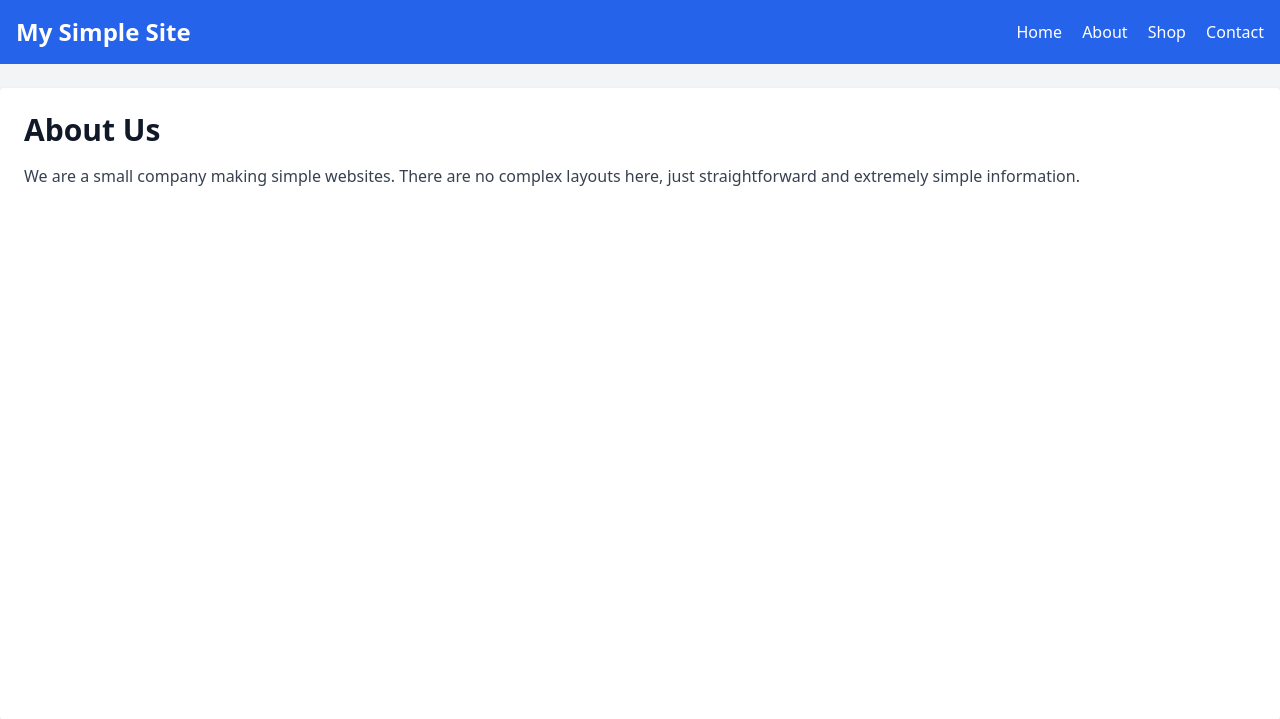
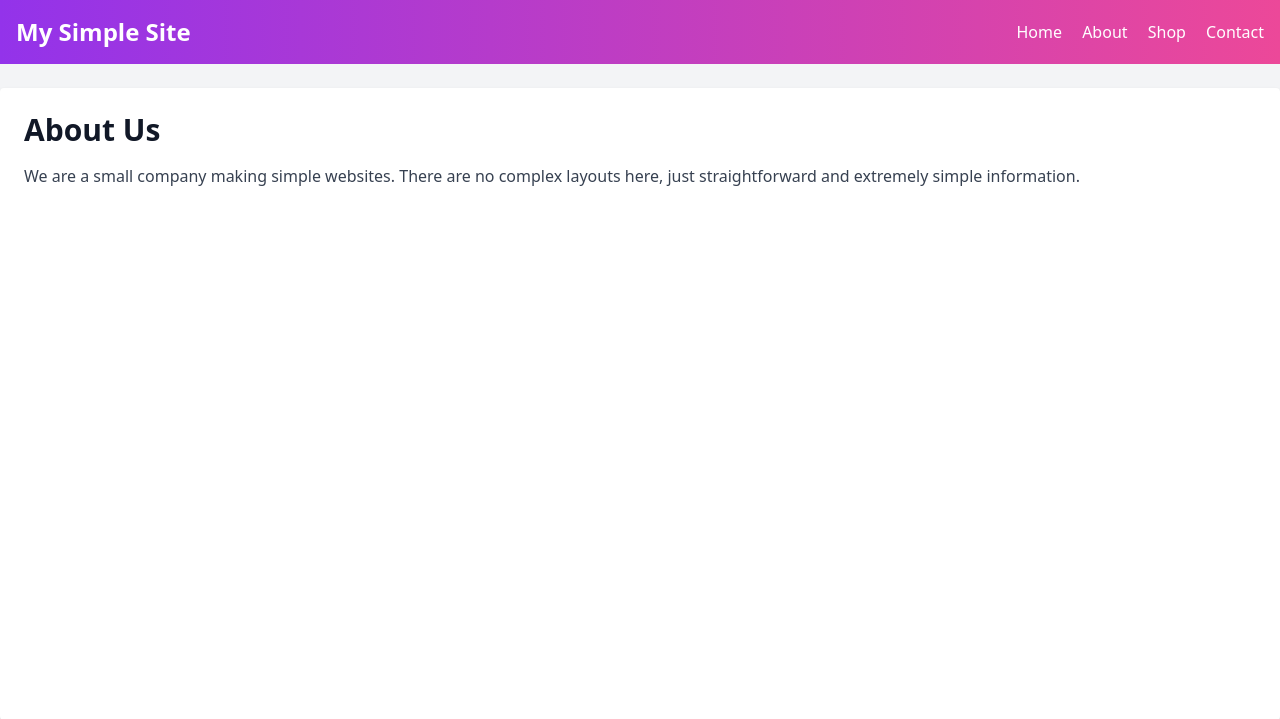
Before and after one commit to iamriazul/Backend, a Node server app: page /about in a window 1280 px wide. Shown: the top 719 px of the page. Run offline with Node 20, Linux system fonts and the light colour scheme; some libraries are stand-ins or nearby versions.

Commit message:
Update header.ejs

```diff
--- a/Projects/Shoping-Website-Express js/views/partials/header.ejs
+++ b/Projects/Shoping-Website-Express js/views/partials/header.ejs
@@ -10,8 +10,8 @@
 <body class="bg-gray-100 text-gray-900 flex flex-col min-h-screen">
 
     <!-- Header -->
-    <header class="bg-blue-600 text-white p-4">
-        <div class="container mx-auto flex justify-between items-center">
+    <header class="bg-gradient-to-r from-purple-600 to-pink-500 text-white p-4">
+  <div class="container mx-auto flex justify-between items-center">
             <h1 class="text-2xl font-bold">My Simple Site</h1>
             <nav class="space-x-4">
                 <a href="/" class="hover:underline">Home</a>
```
